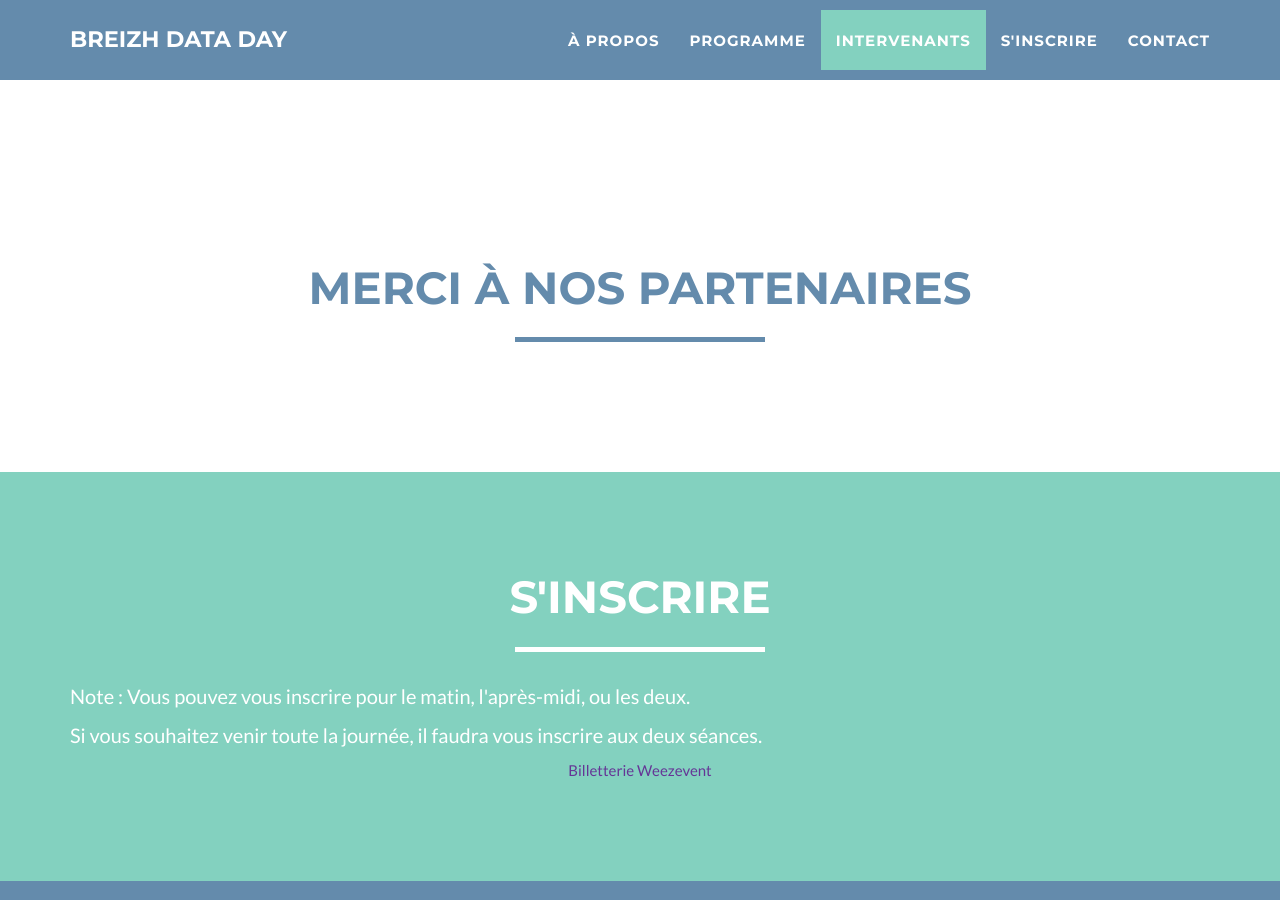
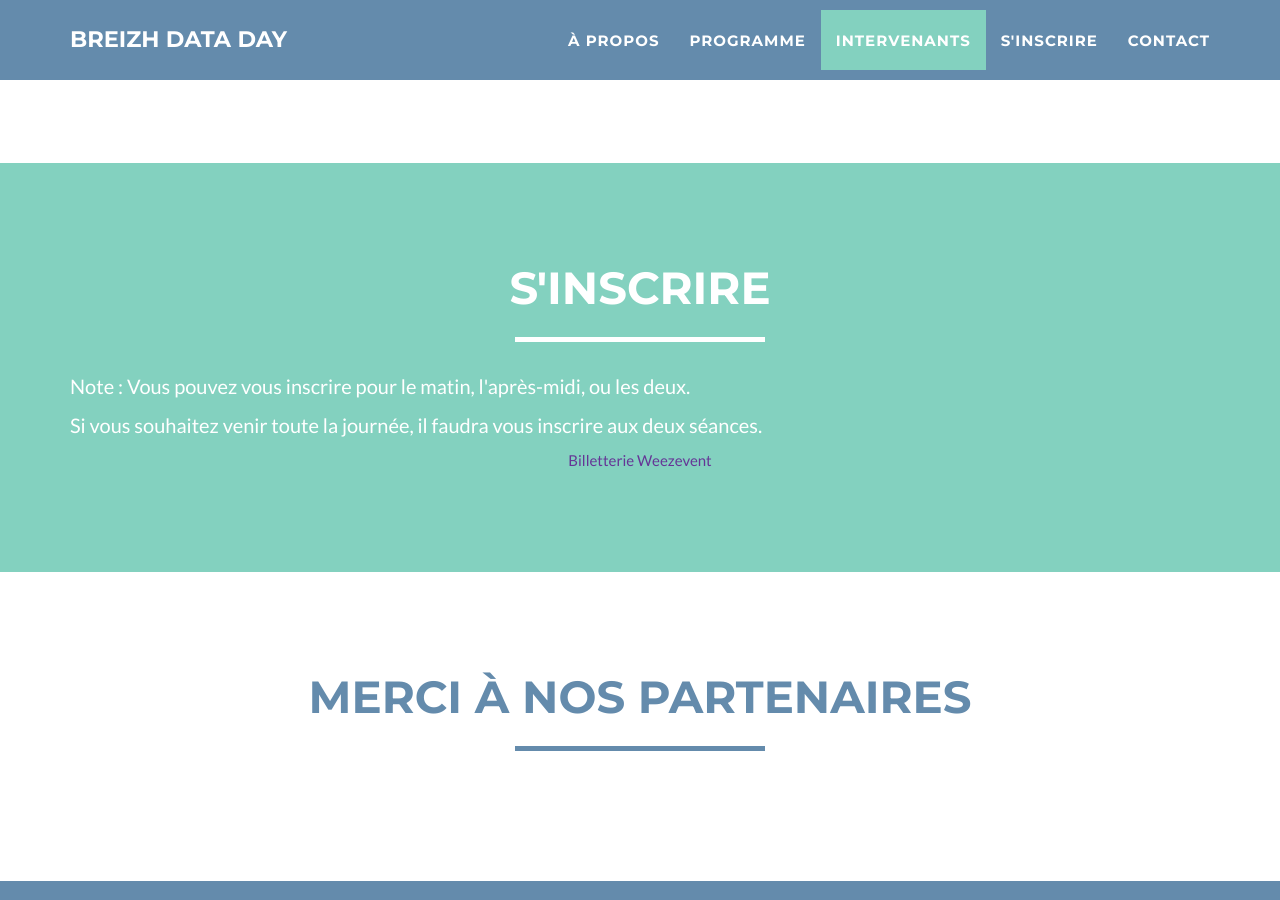
Before and after one commit to jeromelachaud/freelancer-theme, a Jekyll site: the page built from index.html, in a window 1280 px wide and 900 px high, scrolled down 2599 px. Built offline with Jekyll 4.4.1, drawn with Linux system fonts in a browser that asks for light colours; a script that is not in the unit is left out.

Commit message:
partenaires

```diff
--- a/_layouts/default.html
+++ b/_layouts/default.html
@@ -7,8 +7,8 @@
     {% include about.html %}
     {% include programme.html %}
     {% include portfolio_grid.html %}
+    {% include inscriptions.html %}
     {% include portfolio-partenaires.html %}
-    {% include inscriptions.html %}
     {% include footer.html %}
     {% include modals.html %}
     {% include js.html %}
```
